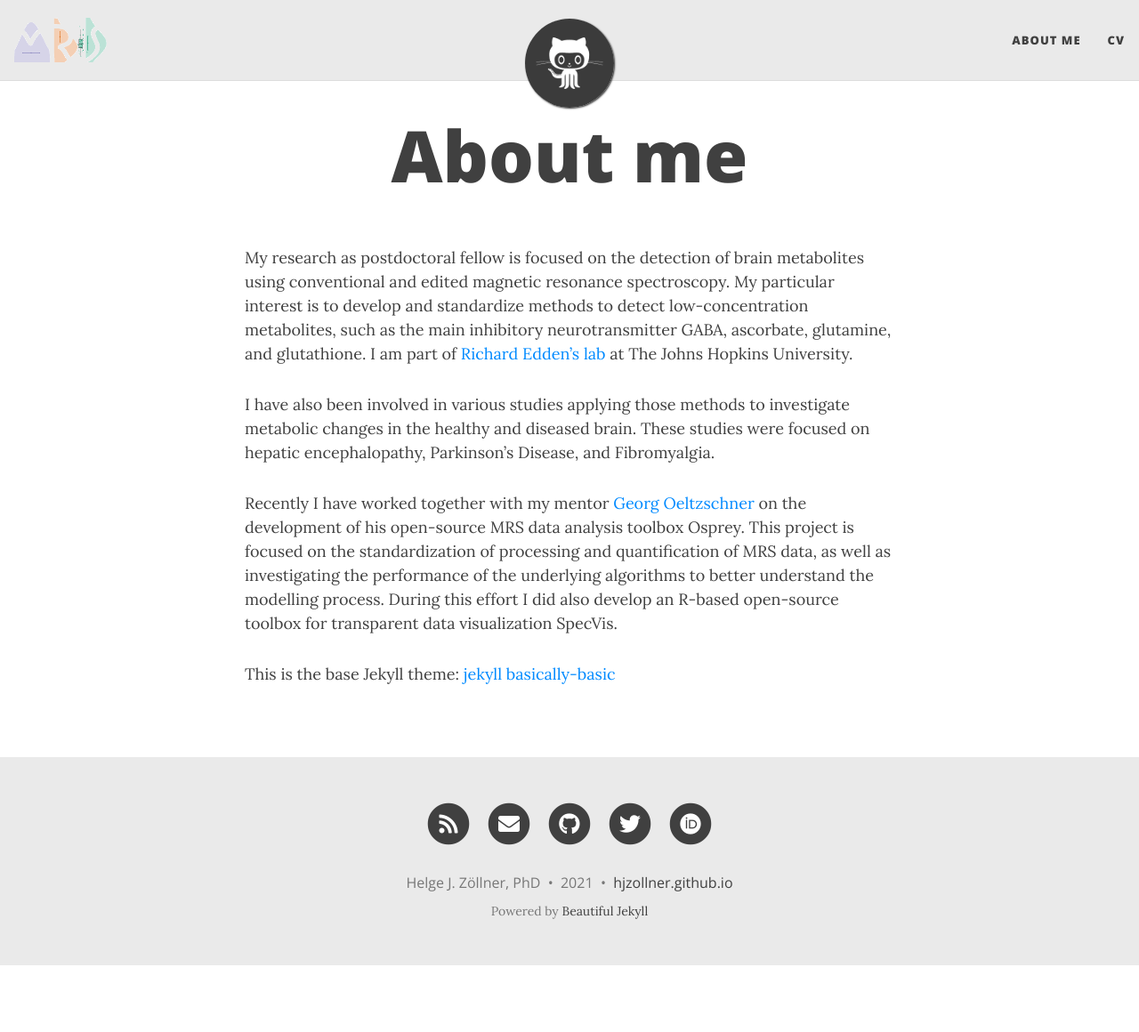
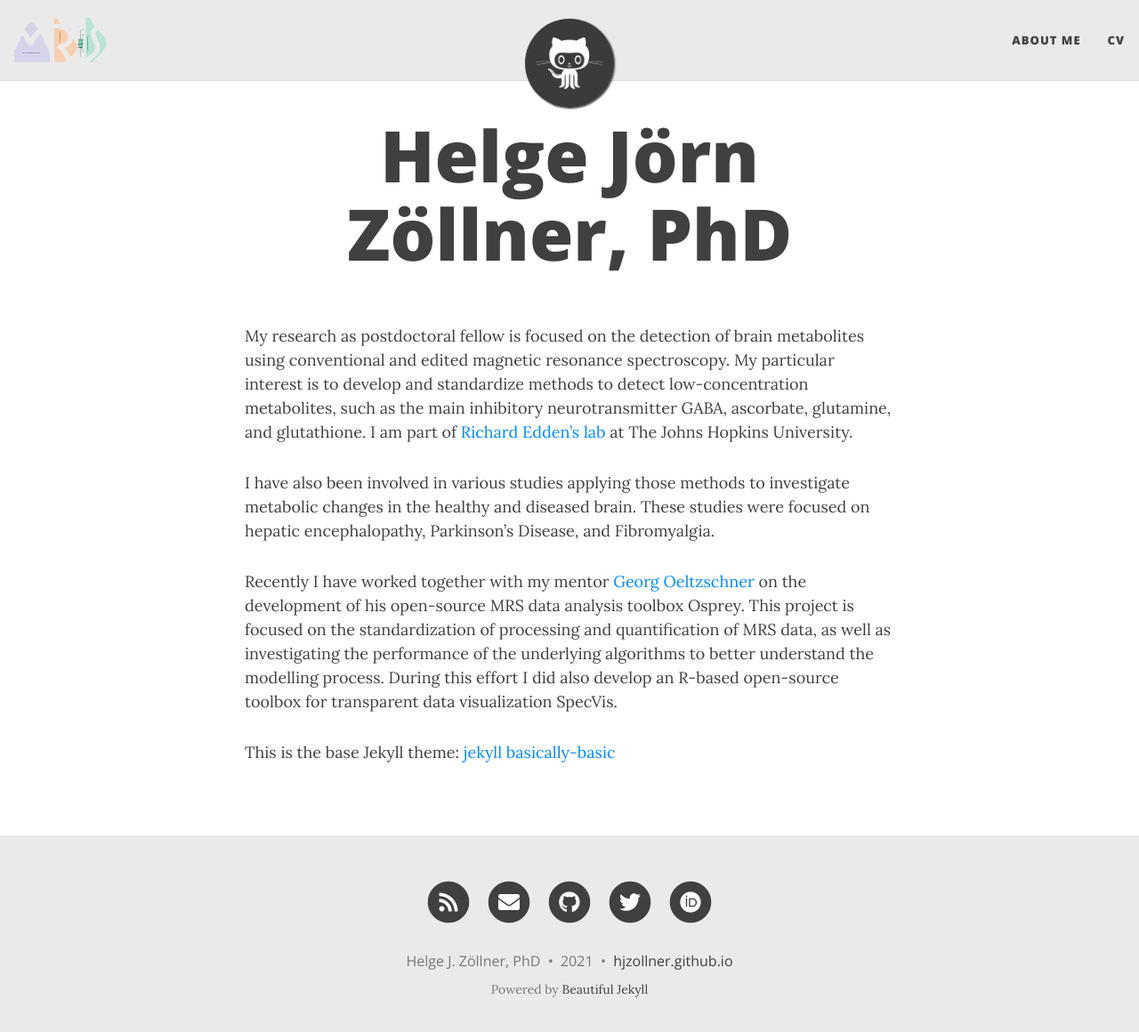
Before and after one commit to HJZollner/HJZollner.github.io, a Jekyll site: the page built from aboutme.md, in a window 1280 px wide and 1173 px high. Shown: the top 1160 px of the window at 89% size. Built offline with Jekyll 4.4.1, drawn with Linux system fonts in a browser that asks for light colours; nearby versions of some CDN libraries.

Commit message:
Update Title
Update titles

```diff
--- a/aboutme.md
+++ b/aboutme.md
@@ -1,6 +1,6 @@
 ---
 layout: page
-title: About me
+title: Helge Jörn Zöllner, PhD
 ---
 
 My research as postdoctoral fellow is focused on the detection of brain metabolites using conventional and edited magnetic resonance spectroscopy. My particular interest is to develop and standardize methods to detect low-concentration metabolites, such as the main inhibitory neurotransmitter GABA, ascorbate, glutamine, and glutathione. I am part of [Richard Edden's lab](http://www.gabamrs.com/) at The Johns Hopkins University.
```
Also changed, not shown: 1 other file.
